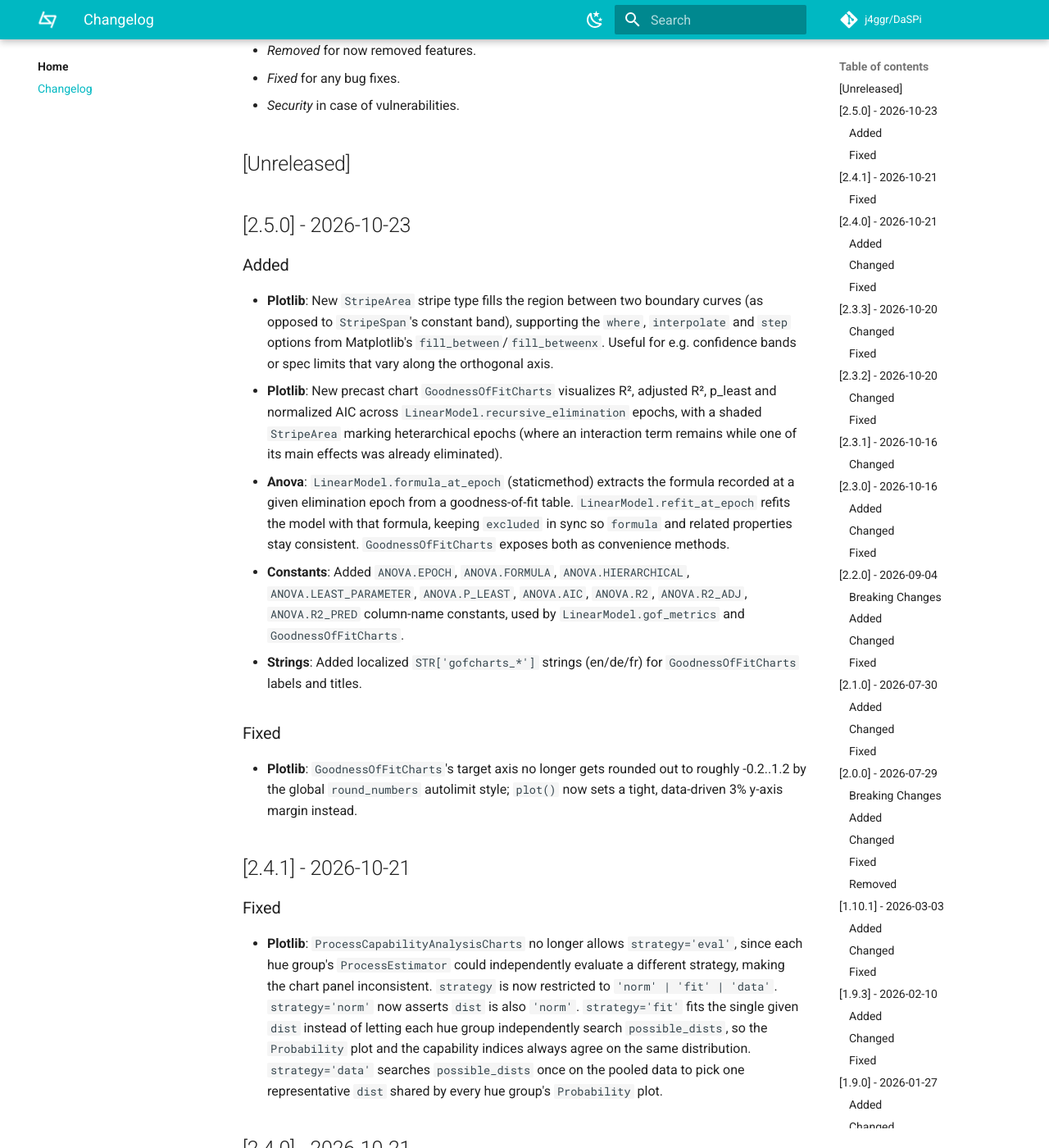
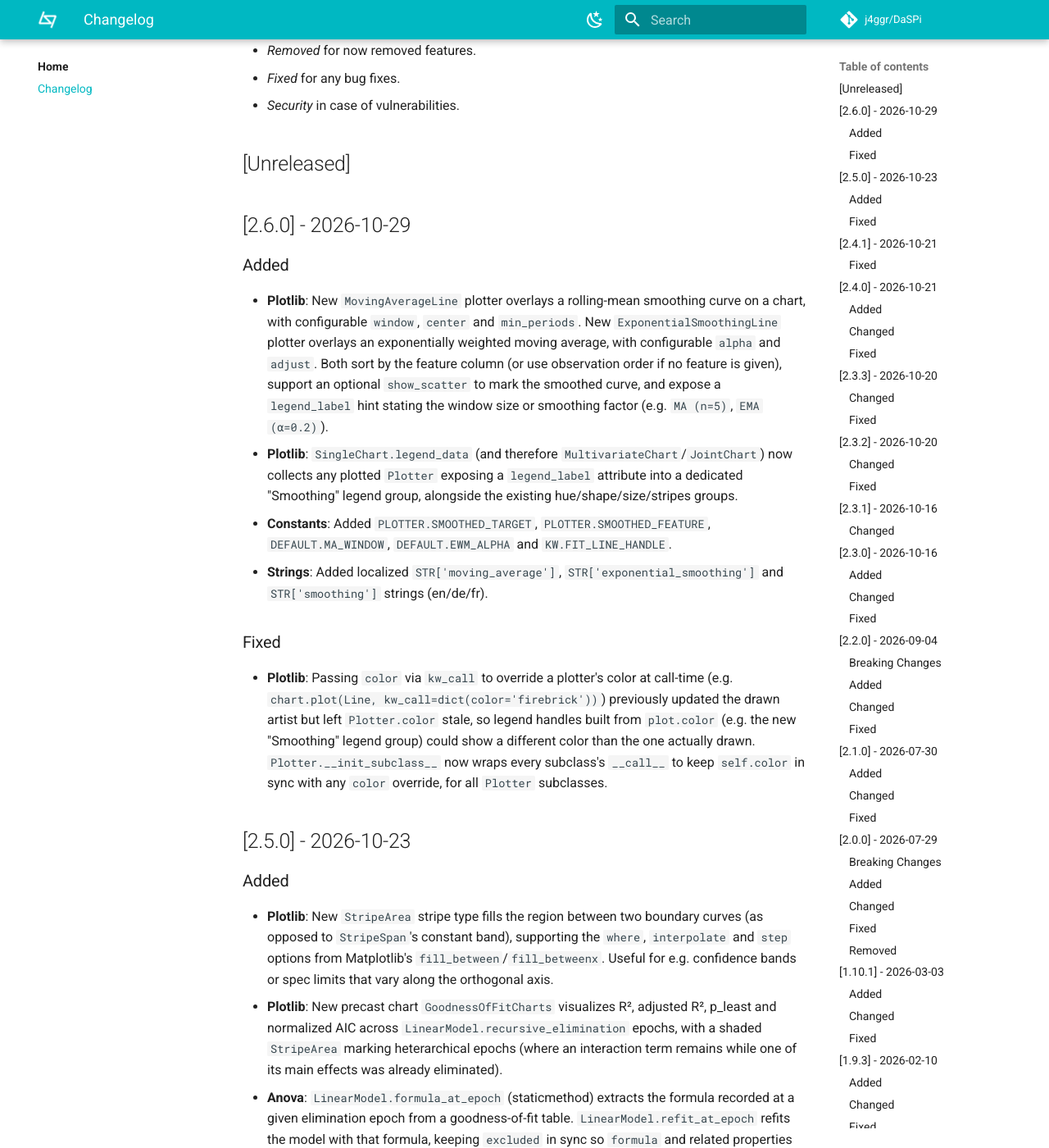
Before and after one commit to j4ggr/DaSPi, an MkDocs documentation site: the page built from docs/CHANGELOG.md, in a window 1280 px wide and 1400 px high, scrolled down 404 px. Shown: the whole window at 82% size. Built offline with MkDocs 1.6.1 and Material for MkDocs 9.7.7, drawn with Linux system fonts in a browser that asks for light colours; comment, search, counter and statistics services are not loaded.

Commit message:
Release v2.6.0

```diff
--- a/docs/CHANGELOG.md
+++ b/docs/CHANGELOG.md
@@ -15,6 +15,19 @@ __Types of changes__:
 - _Security_ in case of vulnerabilities.
 
 ## [Unreleased]
+
+## [2.6.0] - 2026-10-29
+
+### Added
+
+- **Plotlib**: New `MovingAverageLine` plotter overlays a rolling-mean smoothing curve on a chart, with configurable `window`, `center` and `min_periods`. New `ExponentialSmoothingLine` plotter overlays an exponentially weighted moving average, with configurable `alpha` and `adjust`. Both sort by the feature column (or use observation order if no feature is given), support an optional `show_scatter` to mark the smoothed curve, and expose a `legend_label` hint stating the window size or smoothing factor (e.g. `MA (n=5)`, `EMA (α=0.2)`).
+- **Plotlib**: `SingleChart.legend_data` (and therefore `MultivariateChart`/`JointChart`) now collects any plotted `Plotter` exposing a `legend_label` attribute into a dedicated "Smoothing" legend group, alongside the existing hue/shape/size/stripes groups.
+- **Constants**: Added `PLOTTER.SMOOTHED_TARGET`, `PLOTTER.SMOOTHED_FEATURE`, `DEFAULT.MA_WINDOW`, `DEFAULT.EWM_ALPHA` and `KW.FIT_LINE_HANDLE`.
+- **Strings**: Added localized `STR['moving_average']`, `STR['exponential_smoothing']` and `STR['smoothing']` strings (en/de/fr).
+
+### Fixed
+
+- **Plotlib**: Passing `color` via `kw_call` to override a plotter's color at call-time (e.g. `chart.plot(Line, kw_call=dict(color='firebrick'))`) previously updated the drawn artist but left `Plotter.color` stale, so legend handles built from `plot.color` (e.g. the new "Smoothing" legend group) could show a different color than the one actually drawn. `Plotter.__init_subclass__` now wraps every subclass's `__call__` to keep `self.color` in sync with any `color` override, for all `Plotter` subclasses.
 
 ## [2.5.0] - 2026-10-23
 
--- a/pyproject.toml
+++ b/pyproject.toml
@@ -1,6 +1,6 @@
 [project]
   name = "DaSPi"
-  version = "2.5.0"
+  version = "2.6.0"
   description = "Visualize and analyze your data with DaSPi. This package is designed for users who want to find relevant influencing factors in processes and validate improvements."
   authors = [
     {name = "Reto Jäggli", email = "reto@jaeggli.email"},]
```
